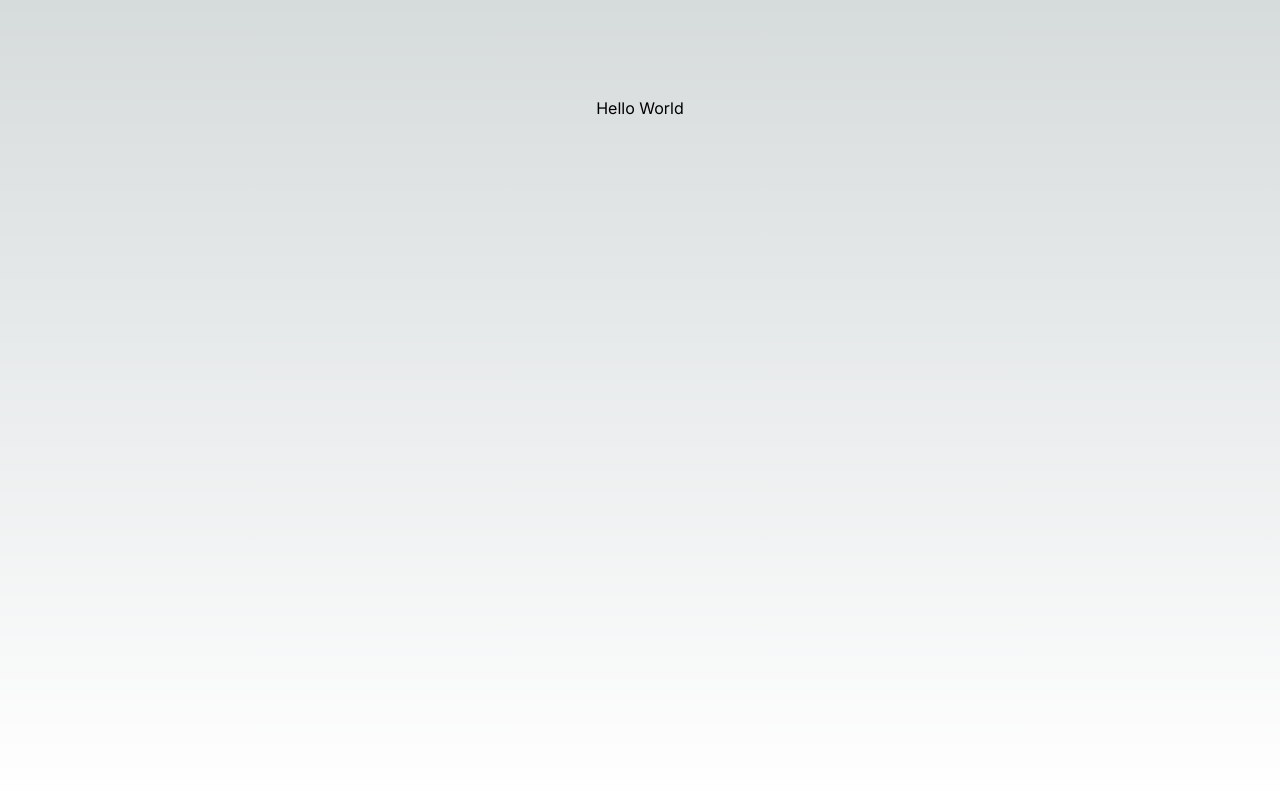
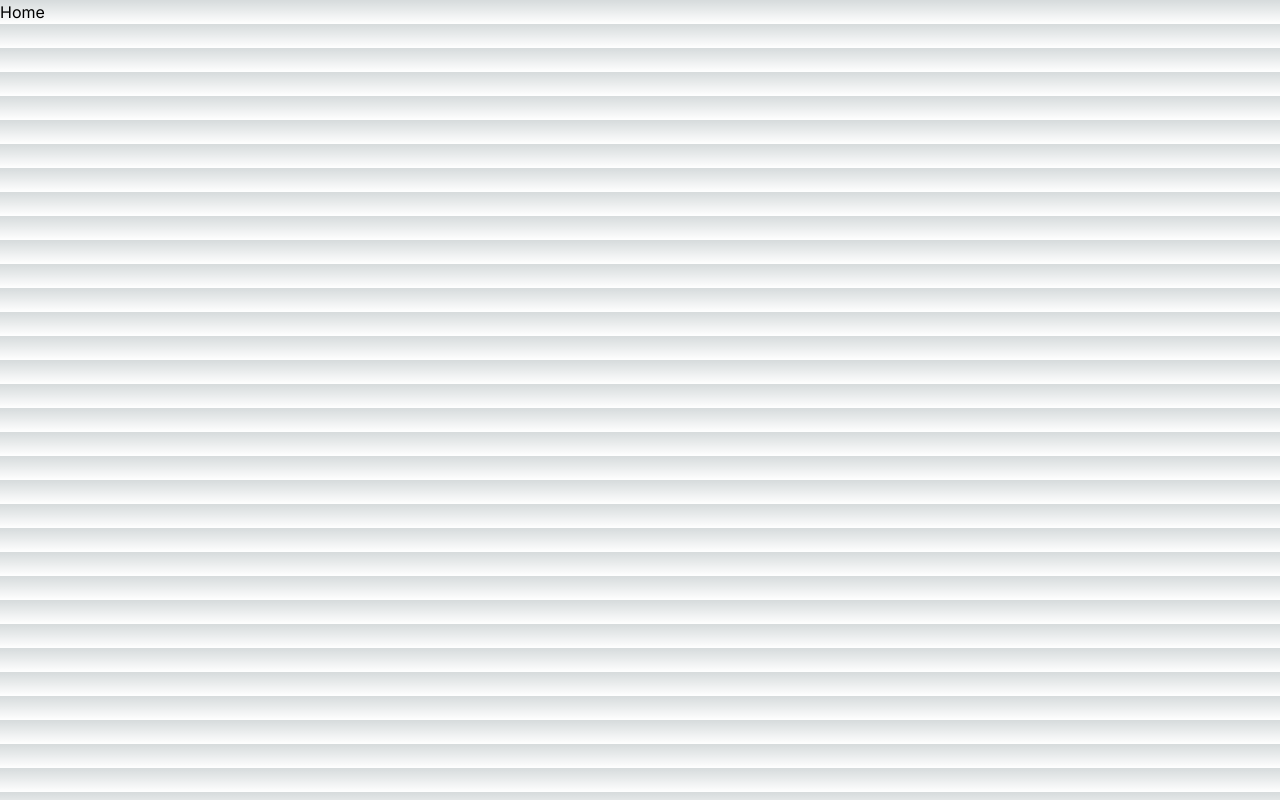
Before and after one commit to CredLancer/FreedFi_Grants, a Next.js app in the folder frontend/: page / in a window 1280 px wide. Built offline with nearby package versions, Linux system fonts and the light colour scheme.

Commit message:
Updated the home page

```diff
--- a/frontend/app/page.js
+++ b/frontend/app/page.js
@@ -1,8 +1,9 @@
+import React from 'react'
 
-export default function Home() {
+const Home = () => {
   return (
-    <main className="flex min-h-screen flex-col items-center justify-between p-24">
-      <h1>Hello World</h1>
-    </main>
+    <div>Home</div>
   )
 }
+
+export default Home
```
Also changed, not shown: 1 other file (tests, documents, lock files or other folders).
